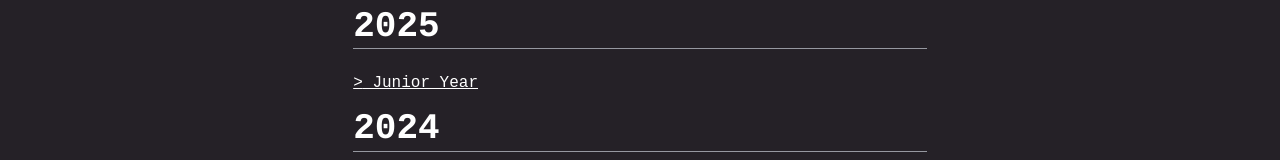
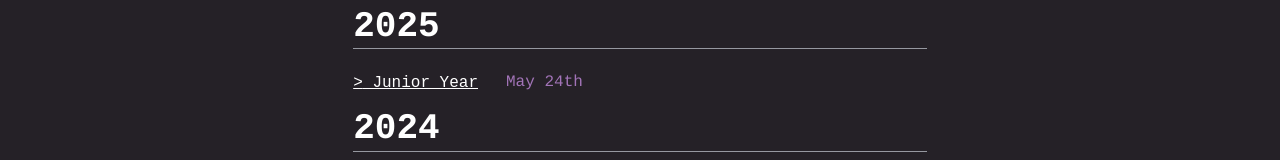
Before and after one commit to CorinaNC/corinanc.site, a Next.js app: page /archive in a window 1280 px wide. Shown: the part 143-303 px from the top of the page. Built offline with nearby package versions, Linux system fonts and the light colour scheme.

Commit message:
added date

```diff
--- a/src/app/archive/page.tsx
+++ b/src/app/archive/page.tsx
@@ -12,6 +12,9 @@ export default function Archive() {
                     <Link href="archive/juniorYearInternshipHunt">
                     {'>'} Junior Year </Link>
                 </List>
+                <Text textColor="#A274B8" ml={5} fontFamily="Courier">
+                    May 24th
+                </Text>
             </HStack>
             <Heading textAlign="left" fontStyle="bold" fontFamily="Courier">
                 2024
```
